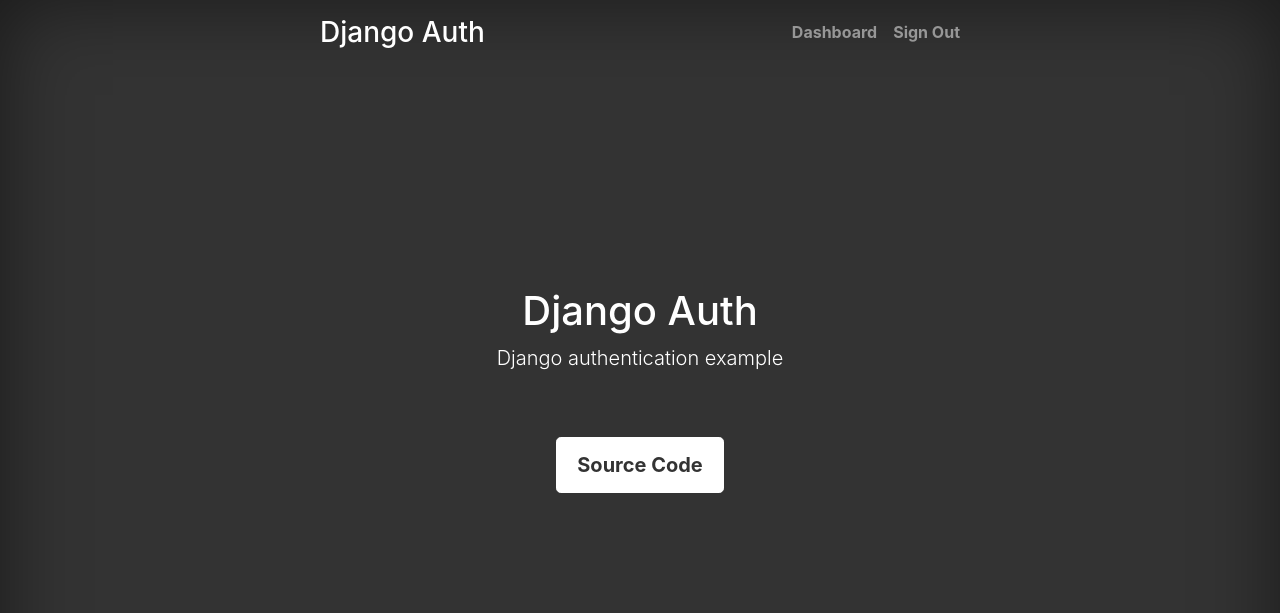
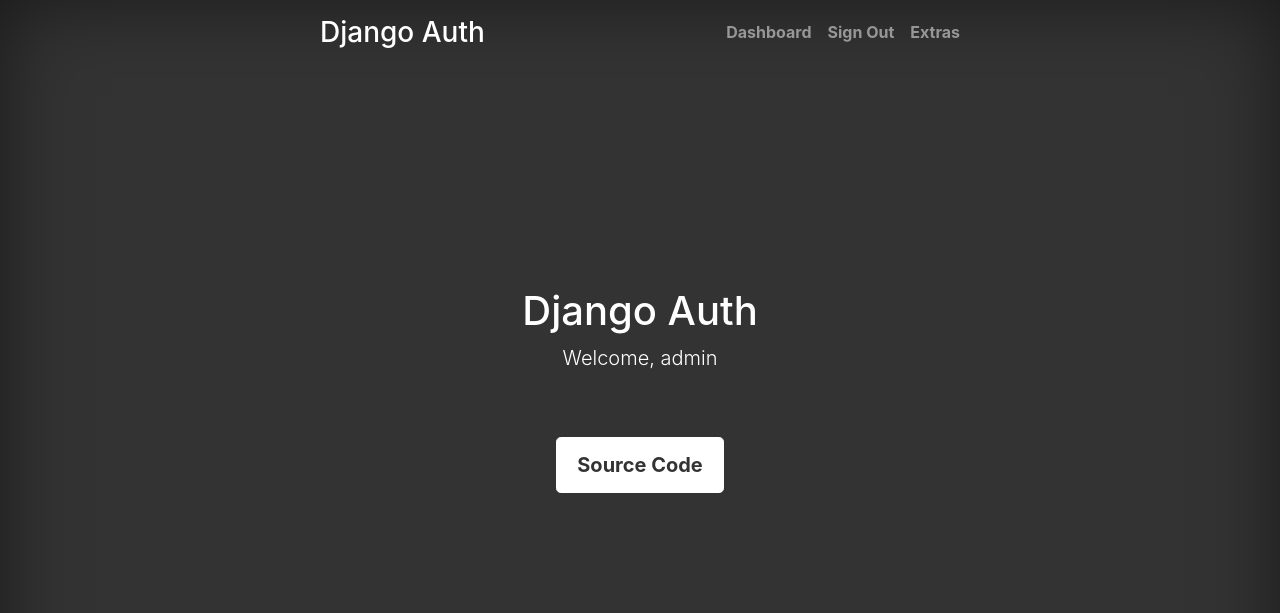
Before and after one commit to nikhiljohn10/django-auth, a Django app: page / in a window 1280 px wide. Shown: the top 613 px of the page. Run offline with Django 3.2, Linux system fonts and the light colour scheme; a user stored in the database is signed in; some libraries are stand-ins or nearby versions.

Commit message:
Added user enabling

```diff
--- /dev/null
+++ b/core/templates/core/base.html
@@ -0,0 +1,54 @@
+{% load static %}
+<!DOCTYPE html>
+<html lang="en">
+
+<head>
+
+  {% include 'common/head.html' %}
+
+  <title>Django Auth</title>
+
+  <link rel="canonical" href="https://getbootstrap.com/docs/4.5/examples/cover/">
+
+  {% include 'common/styles.html' %}
+  <link href="{% static 'assets/css/home.css' %}" rel="stylesheet">
+</head>
+
+<body class="text-center">
+  {% include 'common/messages.html' %}
+
+  <div class="cover-container d-flex w-100 h-100 p-3 mx-auto flex-column">
+    <header class="masthead mb-auto">
+      <div class="inner">
+        <a href="{% url 'core:home' %}"><h3 class="masthead-brand">Django Auth</h3></a>
+        <nav class="nav nav-masthead justify-content-center">
+          {% if user.is_authenticated %}
+          <a class="nav-link" href="{% url 'dash:home' %}">Dashboard</a>
+          <a class="nav-link" href="{% url 'auth:logout' %}?next=/">Sign Out</a>
+          {% else %}
+          <a class="nav-link" href="{% url 'auth:login' %}?next=/">Sign In</a>
+          <a class="nav-link" href="{% url 'auth:signup' %}?next=/">Sign Up</a>
+          {% endif %}
+          <a class="nav-link{% if request.path == '/extras' %} active{% endif %}" href="{% url 'core:extras' %}">Extras</a>
+        </nav>
+      </div>
+    </header>
+
+    {% block content %}{% endblock %}
+
+    <footer class="mastfoot mt-auto">
+      <div class="inner">
+        <p>Django Auth using <a href="https://getbootstrap.com/">Bootstrap</a>, by <a href="https://github.com/nikhiljohn10">@nikzjon</a>.</p>
+      </div>
+    </footer>
+  </div>
+  {% include 'common/scripts.html' %}
+  <script type="text/javascript">
+    $('html').addClass('d-none');
+    $(document).ready(function() {
+      $('html').removeClass('d-none');
+    });
+  </script>
+</body>
+
+</html>
--- a/core/templates/core/home.html
+++ b/core/templates/core/home.html
@@ -1,60 +1,14 @@
-{% load static %}
-<!DOCTYPE html>
-<html lang="en">
-
-<head>
-
-  {% include 'common/head.html' %}
-
-  <title>Django Auth</title>
-
-  <link rel="canonical" href="https://getbootstrap.com/docs/4.5/examples/cover/">
-
-  {% include 'common/styles.html' %}
-  <link href="{% static 'assets/css/home.css' %}" rel="stylesheet">
-</head>
-</head>
-
-<body class="text-center">
-  {% include 'common/messages.html' %}
-
-  <div class="cover-container d-flex w-100 h-100 p-3 mx-auto flex-column">
-    <header class="masthead mb-auto">
-      <div class="inner">
-        <h3 class="masthead-brand">Django Auth</h3>
-        <nav class="nav nav-masthead justify-content-center">
-          {% if user.is_authenticated %}
-          <a class="nav-link" href="{% url 'dash:home' %}">Dashboard</a>
-          <a class="nav-link" href="{% url 'auth:logout' %}?next=/">Sign Out</a>
-          {% else %}
-          <a class="nav-link" href="{% url 'auth:login' %}?next=/">Sign In</a>
-          <a class="nav-link" href="{% url 'auth:signup' %}?next=/">Sign Up</a>
-          {% endif %}
-        </nav>
-      </div>
-    </header>
-
+{% extends './base.html' %}
+{% block content %}
 <main role="main" class="inner cover">
   <h1 class="cover-heading">Django Auth</h1>
+  {% if user.is_authenticated %}
+  <p class="lead">Welcome, {{ user.username }}</p>
+  {% else %}
   <p class="lead">Django authentication example</p>
+  {% endif %}
   <p class="lead pt-5">
     <a href="https://github.com/nikhiljohn10/django-auth" class="btn btn-lg btn-secondary">Source Code</a>
   </p>
 </main>
-
-    <footer class="mastfoot mt-auto">
-      <div class="inner">
-        <p>Django Auth using <a href="https://getbootstrap.com/">Bootstrap</a>, by <a href="https://github.com/nikhiljohn10">@nikzjon</a>.</p>
-      </div>
-    </footer>
-  </div>
-  {% include 'common/scripts.html' %}
-  <script type="text/javascript">
-    $('html').addClass('d-none');
-    $(document).ready(function() {
-      $('html').removeClass('d-none');
-    });
-  </script>
-</body>
-
-</html>
+{% endblock %}
--- a/core/urls.py
+++ b/core/urls.py
@@ -5,4 +5,5 @@ from core import views
 app_name = 'core'
 urlpatterns = [
     path('', views.home, name="home"),
+    path('extras', views.extras, name="extras"),
 ]
--- a/core/views.py
+++ b/core/views.py
@@ -1,5 +1,11 @@
 from django.shortcuts import render
+
+from accounts.models import User
 
 
 def home(request):
     return render(request, 'core/home.html')
+
+def extras(request):
+    users = User.objects.filter(is_active=False)
+    return render(request, 'core/extras.html', {'users': users})
```
Also changed, not shown: core/templates/core/extras.html (added, +34 -0 lines). Lines whose indentation alone changed are shown as unchanged.
